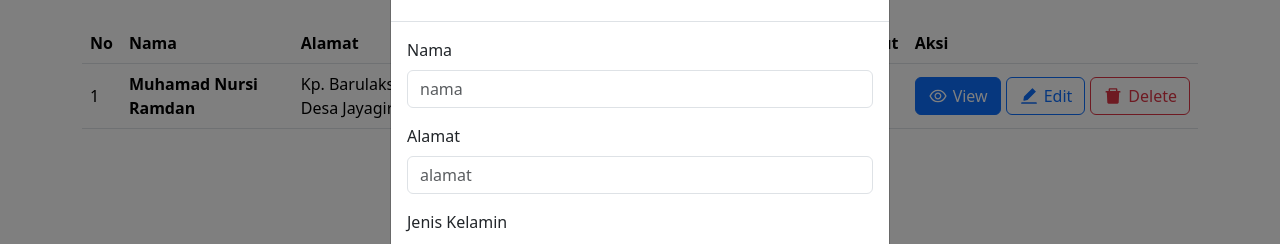
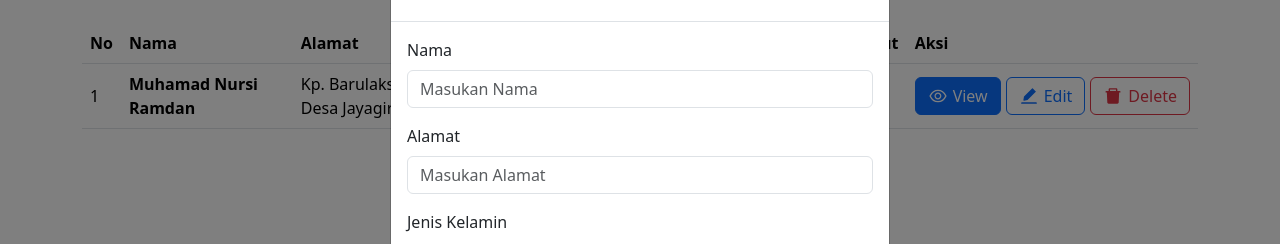
Before and after one commit to NursiNursi/obs-assignment, a React (Vite) app: page / in a window 1280 px wide. Both pictures are taken after a click on the button "Add user". Shown: the part 183-427 px from the top of the page. Built offline with nearby package versions, Linux system fonts and the light colour scheme; data requests are answered from the project's data file.

Commit message:
Install react-hot-toast

```diff
--- a/package.json
+++ b/package.json
@@ -15,6 +15,7 @@
     "react": "^18.2.0",
     "react-bootstrap": "^2.10.2",
     "react-dom": "^18.2.0",
+    "react-hot-toast": "^2.4.1",
     "react-icons": "^5.2.1",
     "react-redux": "^9.1.2",
     "react-router-dom": "^6.23.1",
--- a/src/App.jsx
+++ b/src/App.jsx
@@ -1,9 +1,30 @@
+import { Toaster } from "react-hot-toast";
 import UserList from "./components/UserList";
 import { BrowserRouter as Router, Routes, Route } from "react-router-dom";
 
 const App = () => {
   return (
     <div>
+      <Toaster
+        position="top-right"
+        gutter={12}
+        containerStyle={{ margin: "8px" }}
+        toastOptions={{
+          success: {
+            duration: 5000,
+          },
+          error: {
+            duration: 5000,
+          },
+          style: {
+            fontSize: "16px",
+            maxWidth: "500px",
+            padding: "16px 24px",
+            backgroundColor: "var(--color-grey-0)",
+            color: "var(--color-grey-700)",
+          },
+        }}
+      />
       <Router>
         <Routes>
           <Route path="/" element={<UserList />} />
--- a/src/components/AddUser.jsx
+++ b/src/components/AddUser.jsx
@@ -5,6 +5,7 @@ import { connect } from "react-redux";
 import { addUser } from "../redux/actions/userActions";
 import NewUserFormComponent from "./ui/NewUserFormComponent";
 import { AiFillPlusCircle } from "react-icons/ai";
+import toast from "react-hot-toast";
 
 const initialUserData = {
   nama: "",
@@ -64,6 +65,7 @@ const AddUser = ({ userData, addUser }) => {
         addUser(data);
         setShowAddModal(false);
         setnewUser(initialUserData);
+        toast.success("New user successfully added");
       })
       .catch((error) => {
         console.error("There was a problem with the fetch operation:", error);
--- a/src/components/UserList.jsx
+++ b/src/components/UserList.jsx
@@ -22,6 +22,7 @@ import FormComponent from "./ui/FormComponent";
 import DetailComponent from "./ui/DetailComponent";
 import formatDateTime from "../util/formatDateTime";
 import formatDateTimeBorn from "../util/formatDateTimeBorn";
+import toast from "react-hot-toast";
 
 function UserList({ userData, fetchAllUsers, deleteUser, updateUser }) {
   const [showDeleteModal, setShowDeleteModal] = useState(false);
@@ -74,6 +75,7 @@ function UserList({ userData, fetchAllUsers, deleteUser, updateUser }) {
       .then((data) => {
         updateUser(selectedUser.id, data);
         setShowEditModal(false);
+        toast.success("User successfully edited");
       })
       .catch((error) => {
         console.error("There was a problem with the fetch operation:", error);
@@ -97,6 +99,7 @@ function UserList({ userData, fetchAllUsers, deleteUser, updateUser }) {
           deleteUser(selectedUser.id);
         }
         setShowDeleteModal(false);
+        toast.success("User successfully deleted");
       })
       .catch((error) => {
         console.error("There was a problem with the fetch operation:", error);
--- a/src/components/ui/FormComponent.jsx
+++ b/src/components/ui/FormComponent.jsx
@@ -4,15 +4,6 @@ export default function FormComponent({ selecteduser, setselecteduser }) {
   return (
     <div>
       <Form>
-        <Form.Group className="mb-3">
-          <Form.Label>ID</Form.Label>
-          <Form.Control
-            type="number"
-            placeholder="name@example.com"
-            value={selecteduser.id}
-            disabled
-          />
-        </Form.Group>
         <Form.Group className="mb-3">
           <Form.Label>Nama</Form.Label>
           <Form.Control
--- a/src/components/ui/NewUserFormComponent.jsx
+++ b/src/components/ui/NewUserFormComponent.jsx
@@ -8,7 +8,7 @@ export default function NewUserFormComponent({ newUser, setnewUser }) {
           <Form.Label>Nama</Form.Label>
           <Form.Control
             type="text"
-            placeholder="nama"
+            placeholder="Masukan Nama"
             name="nama"
             value={newUser.nama}
             onChange={(e) => setnewUser({ ...newUser, nama: e.target.value })}
@@ -19,7 +19,7 @@ export default function NewUserFormComponent({ newUser, setnewUser }) {
           <Form.Label>Alamat</Form.Label>
           <Form.Control
             type="alamat"
-            placeholder="alamat"
+            placeholder="Masukan Alamat"
             name="alamat"
             value={newUser.alamat}
             onChange={(e) => setnewUser({ ...newUser, alamat: e.target.value })}
```
Also changed, not shown: 1 other file (tests, documents, lock files or other folders).
